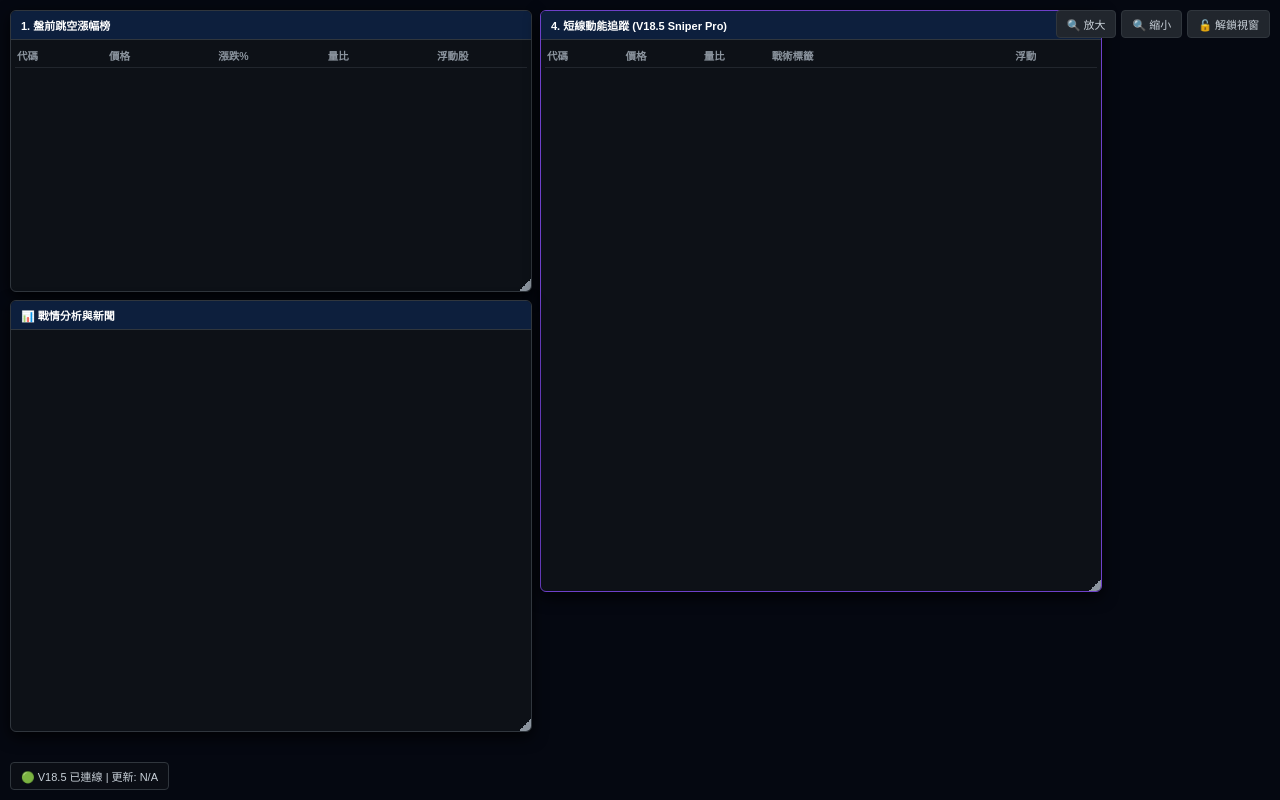
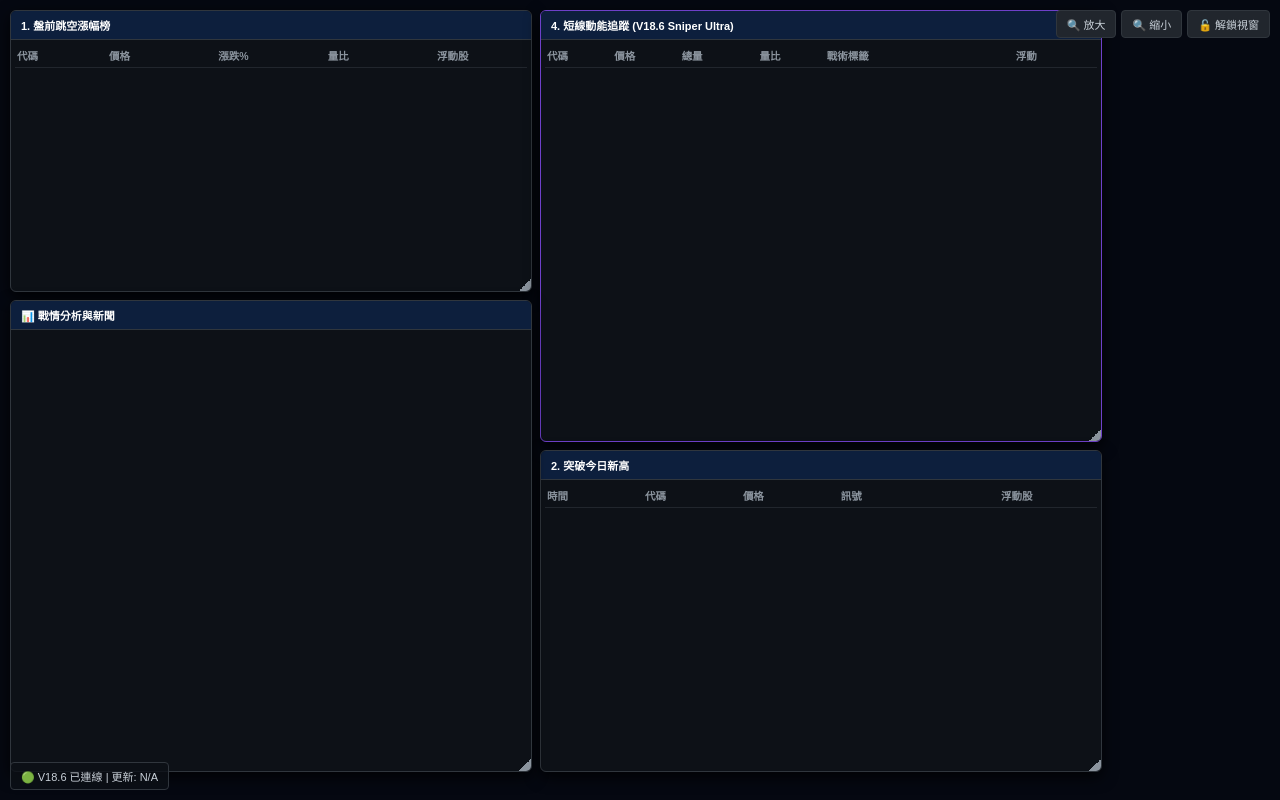
Before and after one commit to latelyhappy/fotROSS, a Flask app: page / in a window 1280 px wide. Run offline with Flask 3, Linux system fonts and the light colour scheme; data that the repository does not hold is empty.

Commit message:
Update index.html

```diff
--- a/templates/index.html
+++ b/templates/index.html
@@ -2,7 +2,7 @@
 <html lang="zh-TW">
 <head>
     <meta charset="UTF-8">
-    <title>ROSS Sniper V18.5 - 大滿貫完全版</title>
+    <title>ROSS Sniper V18.6 - 滿血復活版</title>
     <style>
         body { margin: 0; background: #050811; color: #c9d1d9; font-family: sans-serif; overflow: hidden; transform-origin: top left; }
         .window { position: absolute; background: #0d1117; border: 1px solid #30363d; border-radius: 6px; display: flex; flex-direction: column; overflow: hidden; box-shadow: 0 5px 15px rgba(0,0,0,0.8); z-index: 1; }
@@ -29,8 +29,12 @@
     </div>
 
     <div class="window" id="win-gap" style="top:10px; left:10px; width:520px; height:280px;"><div class="title-bar">1. 盤前跳空漲幅榜</div><div class="content" id="gap-list"></div><div class="resize-handle"></div></div>
-    <div class="window" id="win-surge" style="top:10px; left:540px; width:560px; height:580px; border: 1px solid #6e40c9;"><div class="title-bar">4. 短線動能追蹤 (V18.5 Sniper Pro)</div><div class="content" id="surge-list"></div><div class="resize-handle"></div></div>
-    <div class="window" id="win-detail" style="top:300px; left:10px; width:520px; height:430px;"><div class="title-bar">📊 戰情分析與新聞</div><div class="content" id="detail-list"></div><div class="resize-handle"></div></div>
+
+    <div class="window" id="win-surge" style="top:10px; left:540px; width:560px; height:430px; border: 1px solid #6e40c9;"><div class="title-bar">4. 短線動能追蹤 (V18.6 Sniper Ultra)</div><div class="content" id="surge-list"></div><div class="resize-handle"></div></div>
+
+    <div class="window" id="win-hod" style="top:450px; left:540px; width:560px; height:320px;"><div class="title-bar">2. 突破今日新高</div><div class="content" id="hod-list"></div><div class="resize-handle"></div></div>
+
+    <div class="window" id="win-detail" style="top:300px; left:10px; width:520px; height:470px;"><div class="title-bar">📊 戰情分析與新聞</div><div class="content" id="detail-list"></div><div class="resize-handle"></div></div>
 
     <div id="sys-status">🔄 引擎連線中...</div>
 
@@ -75,10 +79,17 @@
 
         function refresh() {
             fetch('/data?t=' + Date.now()).then(r => r.json()).then(d => {
-                document.getElementById('sys-status').innerText = `🟢 V18.5 已連線 | 更新: ${d.last_update}`;
+                document.getElementById('sys-status').innerText = `🟢 V18.6 已連線 | 更新: ${d.last_update}`;
                 brainDetailsCache = d.details || {};
+
                 renderTable('gap-list', d.gappers, [{n:'代碼', k:'Code', w:'15%'}, {n:'價格', k:'Price', w:'18%'}, {n:'漲跌%', k:'Change', w:'18%'}, {n:'量比', k:'RVOL', w:'18%'}, {n:'浮動股', k:'FloatStr', w:'15%'}]);
-                renderTable('surge-list', d.surge, [{n:'代碼', k:'Code', w:'14%'}, {n:'價格', k:'Price', w:'14%'}, {n:'量比', k:'RVOL', w:'12%'}, {n:'戰術標籤', k:'Streak', w:'45%'}, {n:'浮動', k:'FloatStr', w:'15%'}], getActionRowStyle);
+
+                // 🚨 修復：補回「總量 (Volume)」欄位
+                renderTable('surge-list', d.surge, [{n:'代碼', k:'Code', w:'12%'}, {n:'價格', k:'Price', w:'12%'}, {n:'總量', k:'Volume', w:'14%'}, {n:'量比', k:'RVOL', w:'12%'}, {n:'戰術標籤', k:'Streak', w:'35%'}, {n:'浮動', k:'FloatStr', w:'15%'}], getActionRowStyle);
+
+                // 🚨 修復：補回「突破今日新高 (HOD)」渲染邏輯
+                renderTable('hod-list', d.hod || [], [{n:'時間', k:'Time', w:'15%'}, {n:'代碼', k:'Code', w:'15%'}, {n:'價格', k:'Price', w:'15%'}, {n:'訊號', k:'Streak', w:'25%'}, {n:'浮動股', k:'FloatStr', w:'15%'}], getActionRowStyle);
+
                 if(activeSymbol) loadDetail(activeSymbol);
                 setTimeout(refresh, 3500);
             });
@@ -87,7 +98,7 @@
         function loadDetail(sym) {
             activeSymbol = sym; const d = brainDetailsCache[sym]; if(!d) return;
             let news = (d.NewsList || []).map(n => `<div style="margin-bottom:8px;"><span style="color:${n.is_today?'#ffa500':'#8b949e'}; font-weight:bold;">[${n.time}]</span> <a href="${n.link}" target="_blank" style="color:#e6edf3; text-decoration:none; font-size:13px;">${n.title}</a></div>`).join('');
-            document.getElementById('detail-list').innerHTML = `<h2 style="text-align:center; color:#58a6ff; margin:5px 0;">${sym}</h2><div style="display:flex; justify-content:space-around; margin-bottom:10px;"><div>今日最高: <b>${d.HOD}</b></div></div>${news}`;
+            document.getElementById('detail-list').innerHTML = `<h2 style="text-align:center; color:#58a6ff; margin:5px 0;">${sym}</h2><div style="display:flex; justify-content:space-around; margin-bottom:10px;"><div>今日最高: <b>${d.HOD}</b></div><div>量比: <b>${d.RVOL}</b></div><div>浮動股: <b>${d.FloatStr}</b></div></div>${news}`;
         }
 
         function changeZoom(v) { currentZoom += v; document.body.style.transform = `scale(${currentZoom})`; }
```
